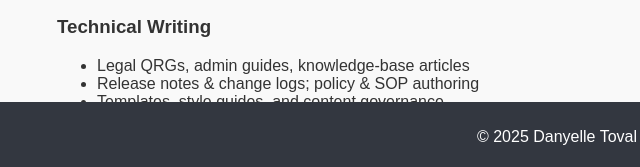
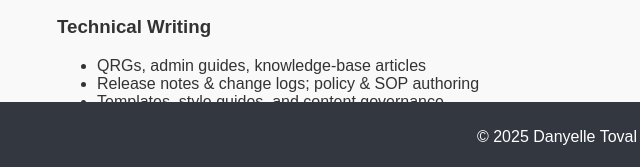
Before and after one commit to dtoval/danyelletoval.github.io, a plain HTML site: page about.html in a window 1280 px wide. Shown: the part 628-795 px from the top of the page, 93-733 px from the left. Drawn offline with Linux system fonts and the light colour scheme.

Commit message:
Update about.html

```diff
--- a/about.html
+++ b/about.html
@@ -67,7 +67,7 @@
         <article>
           <h3>Technical Writing</h3>
           <ul>
-            <li>Legal QRGs, admin guides, knowledge-base articles</li>
+            <li>QRGs, admin guides, knowledge-base articles</li>
             <li>Release notes &amp; change logs; policy &amp; SOP authoring</li>
             <li>Templates, style guides, and content governance</li>
           </ul>
```
